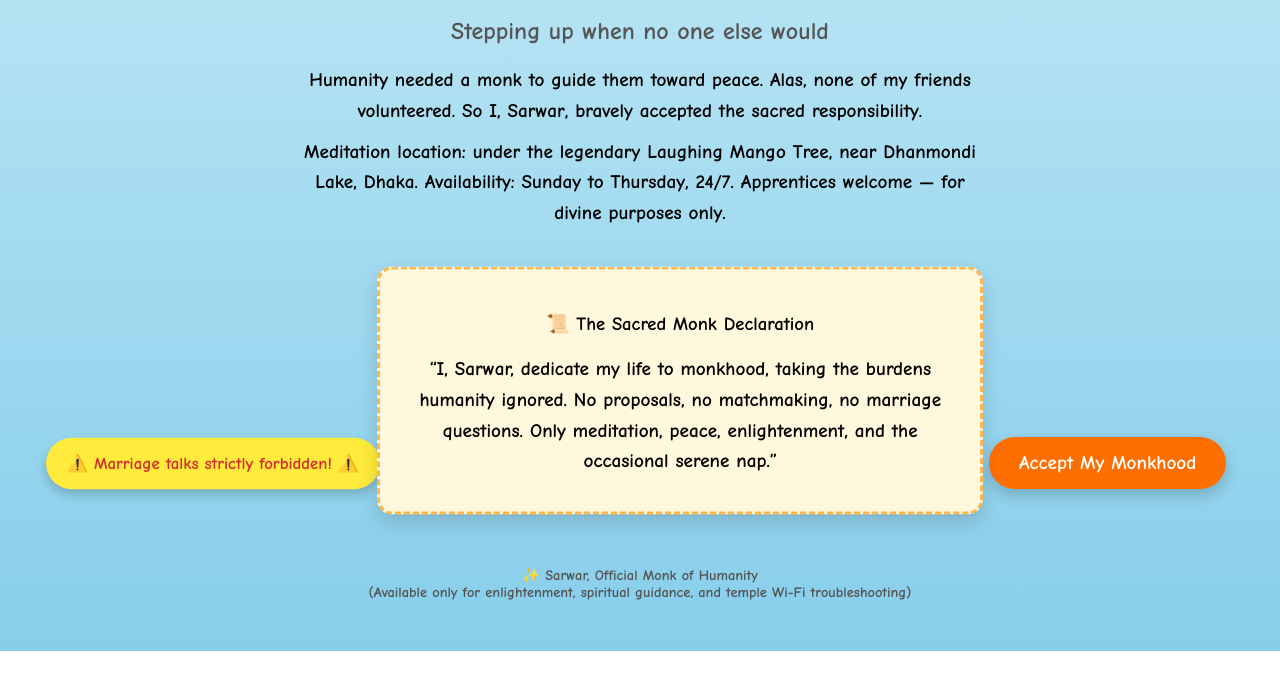
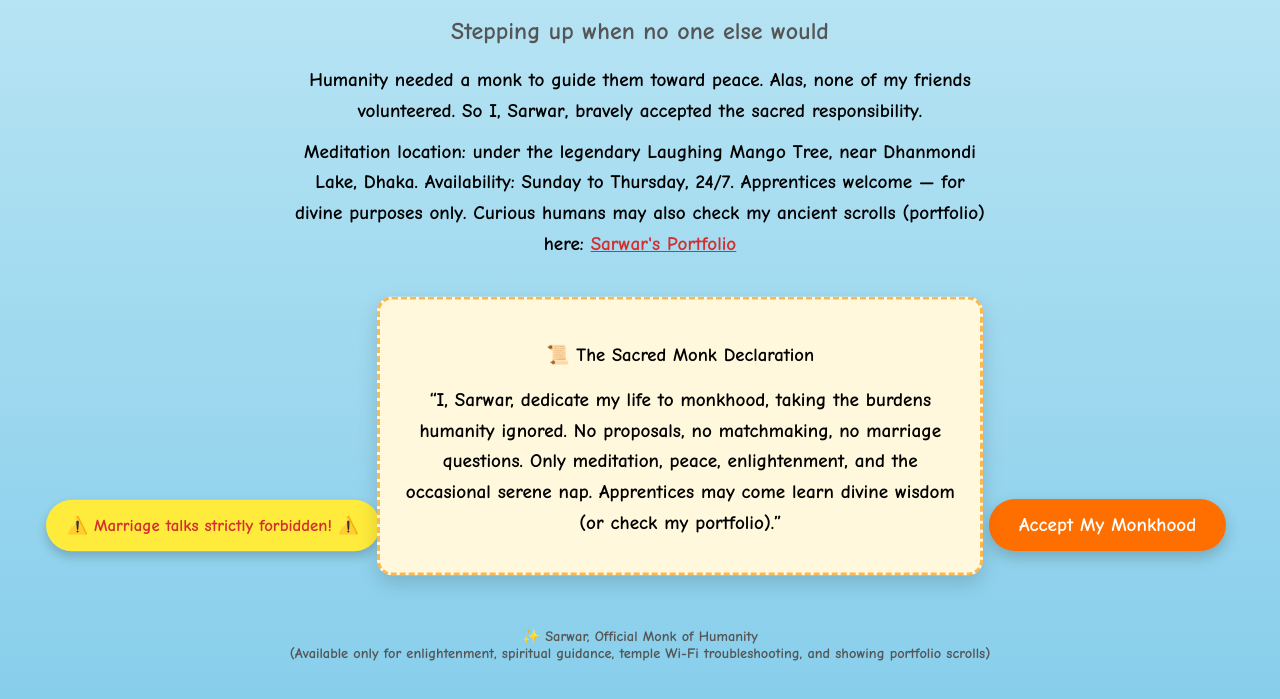
Before and after one commit to Md-GolamSarwar-E-Azam/sarwarthemonk, a plain HTML site: page index.html in a window 1280 px wide. Shown: the part 455-1154 px from the top of the page. Before the commit the page ends 1106 px from the top, so only its background shows below. Drawn offline with Linux system fonts and the light colour scheme.

Commit message:
Add files via upload

```diff
--- a/index.html
+++ b/index.html
@@ -125,6 +125,12 @@
       font-size: 0.9rem;
       color: #555;
     }
+
+    a.portfolio-link {
+      color: #d32f2f;
+      font-weight: bold;
+      text-decoration: underline;
+    }
   </style>
 </head>
 <body>
@@ -150,6 +156,8 @@
       Meditation location: under the legendary <b>Laughing Mango Tree</b>, near Dhanmondi Lake, Dhaka.
       Availability: Sunday to Thursday, 24/7.
       Apprentices welcome — for divine purposes only.
+      Curious humans may also check my ancient scrolls (portfolio) here:
+      <a class="portfolio-link" href="https://md-golamsarwar-e-azam.github.io/portfolio-site/" target="_blank">Sarwar's Portfolio</a>
     </p>
 
     <div class="bubble">
@@ -162,7 +170,8 @@
         “I, Sarwar, dedicate my life to monkhood,
         taking the burdens humanity ignored.
         No proposals, no matchmaking, no marriage questions.
-        Only meditation, peace, enlightenment, and the occasional serene nap.”
+        Only meditation, peace, enlightenment, and the occasional serene nap.
+        Apprentices may come learn divine wisdom (or check my portfolio).”
       </p>
     </div>
 
@@ -170,7 +179,7 @@
 
     <footer>
       ✨ Sarwar, Official Monk of Humanity <br>
-      (Available only for enlightenment, spiritual guidance, and temple Wi-Fi troubleshooting)
+      (Available only for enlightenment, spiritual guidance, temple Wi-Fi troubleshooting, and showing portfolio scrolls)
     </footer>
   </div>
 </body>
```
